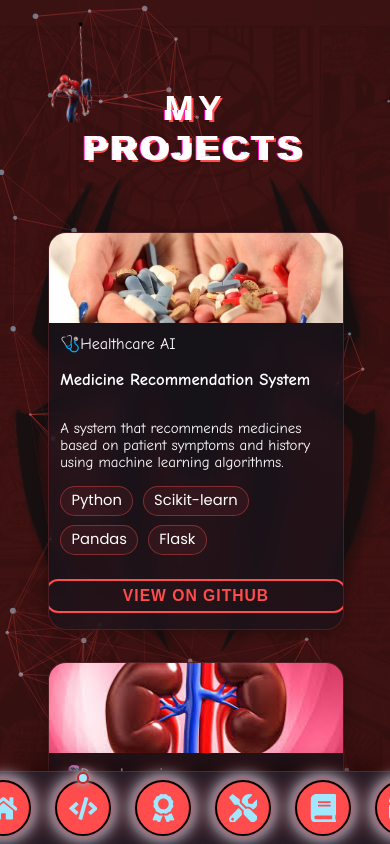
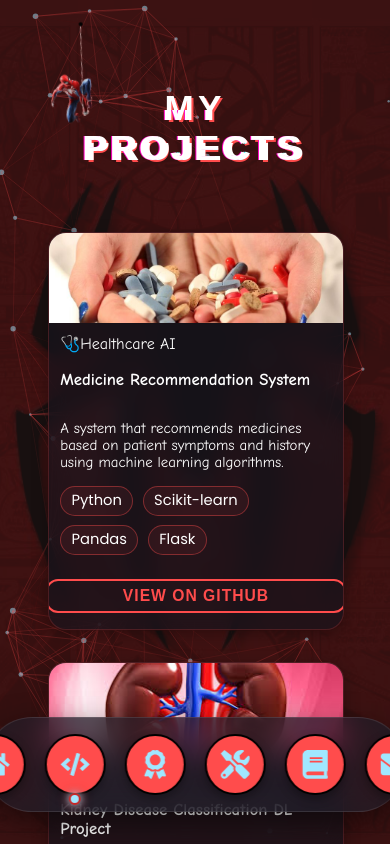
Before and after one commit to Raghava-Ram/portfolio-basic, a Next.js app: page /projects in a window 390 px wide. Built offline with nearby package versions, Linux system fonts and the light colour scheme.

Commit message:
adjusted navbar in mobile

```diff
--- a/components/Navbar.module.css
+++ b/components/Navbar.module.css
@@ -202,30 +202,36 @@
 
 @media (max-width: 1100px) {
   .nav {
-    right: 0;
-    left: 0;
+    position: fixed;
     top: auto;
-    bottom: 0;
-    width: 100vw;
+    bottom: 2rem;
+    left: 50%;
+    right: auto;
+    width: auto;
+    max-width: 95vw;
+    transform: translateX(-50%);
     flex-direction: row;
     justify-content: center;
     align-items: center;
-    padding: 0.5rem;
-    border-radius: 0;
-    background: rgba(30, 30, 40, 0.98);
-    box-shadow: 0 -4px 20px rgba(0, 0, 0, 0.5);
-    border: none;
-    border-top: 1px solid rgba(255, 255, 255, 0.1);
-    transform: none;
-    /* Reset transform from desktop */
+    padding: 1rem 1.5rem;
+    border-radius: 3rem;
+    background: rgba(30, 30, 40, 0.75);
+    /* Slight transparency for glass effect */
+    backdrop-filter: blur(16px) saturate(1.8);
+    -webkit-backdrop-filter: blur(16px) saturate(1.8);
+    box-shadow: 0 10px 30px rgba(0, 0, 0, 0.5);
+    border: 1px solid rgba(255, 255, 255, 0.1);
+    z-index: 1000;
   }
 
   .nav ul {
     flex-direction: row;
-    gap: 1.5rem;
-    width: 100%;
+    gap: 1.2rem;
+    width: auto;
     justify-content: center;
     align-items: center;
+    margin: 0;
+    padding: 0;
   }
 
   .nav li {
@@ -234,34 +240,37 @@
   }
 
   .navButton {
-    width: 3.5rem;
-    height: 3.5rem;
+    width: 3.8rem;
+    height: 3.8rem;
     font-size: 1.8rem;
     border-radius: 50%;
     margin: 0;
+    box-shadow: 0 4px 10px rgba(0, 0, 0, 0.3);
   }
 
   .activeDot {
     left: 50%;
-    top: -0.5rem;
+    top: auto;
+    bottom: -0.6rem;
     transform: translateX(-50%);
     width: 0.5rem;
     height: 0.5rem;
     box-shadow: 0 0 8px #A0E7FF, 0 0 12px #C62828;
   }
 
-  /* Adjust tooltips for mobile bottom nav */
+  /* Tooltips above the pill */
   .navButton[data-tooltip]:hover::after,
   .navButton[data-tooltip]:focus::after {
     left: 50%;
     right: auto;
     top: auto;
-    bottom: 130%;
-    /* Position above the button */
+    bottom: 140%;
     transform: translateX(-50%);
     animation: tooltipFadeInTop 0.25s;
     font-size: 0.9rem;
     white-space: nowrap;
     margin-left: 0;
+    background: rgba(30, 30, 40, 0.95);
+    border: 1px solid #A0E7FF;
   }
 }
```
